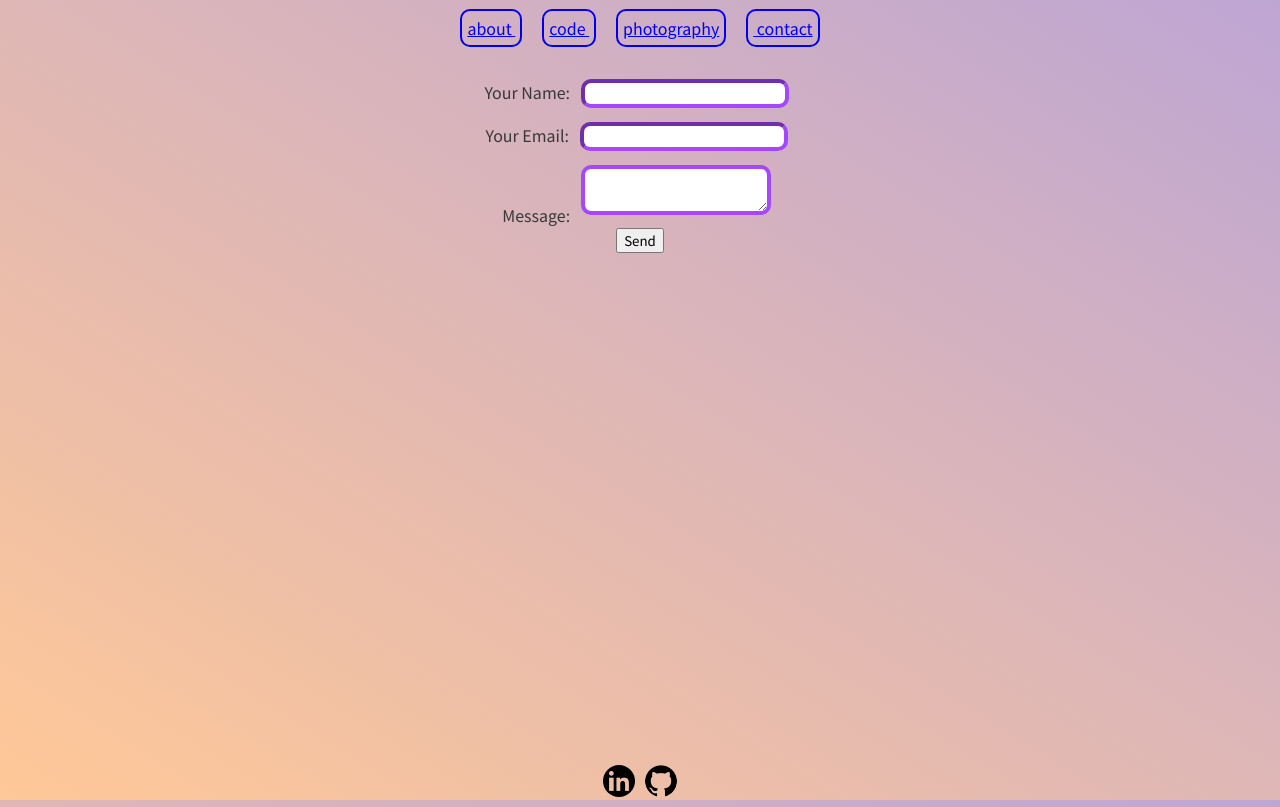
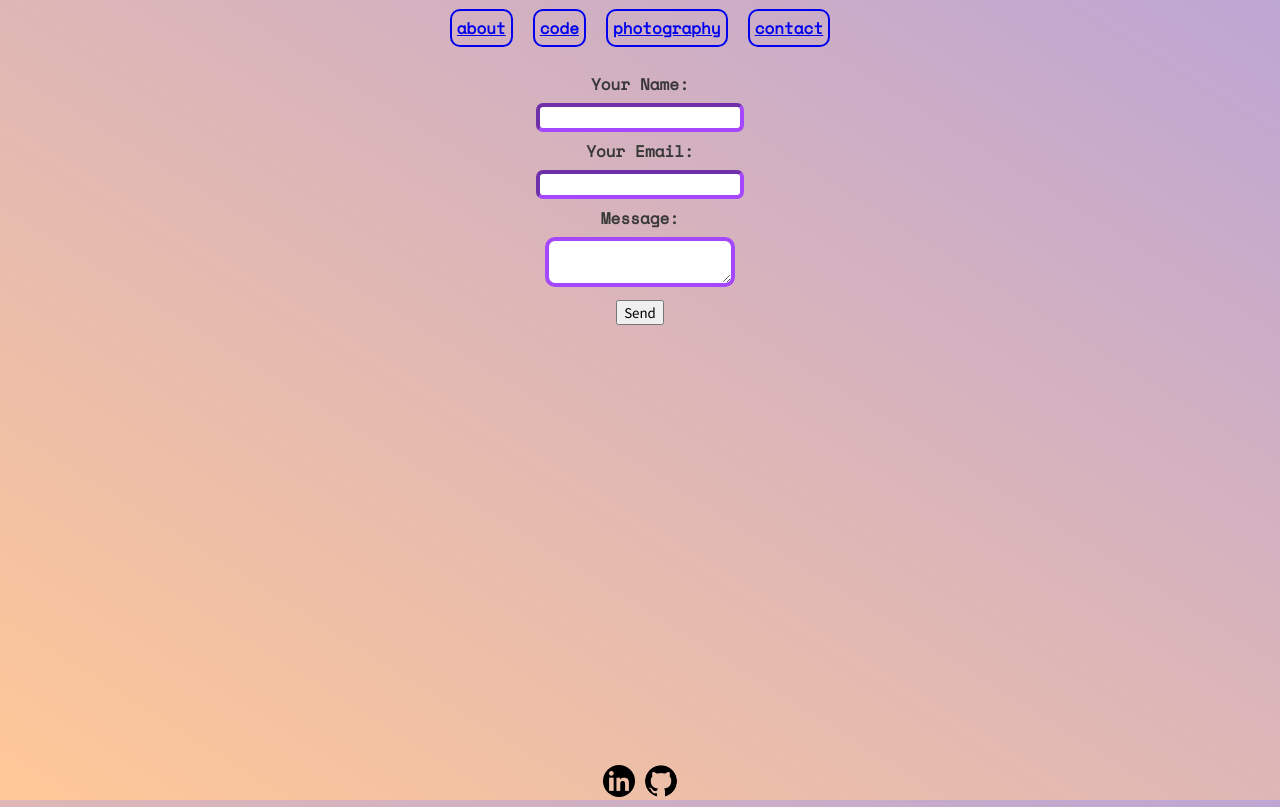
Before and after one commit to mckubisiak/my-portfolio, a React (Create React App) app: page /contact in a window 1280 px wide. Built offline with nearby package versions, Linux system fonts and the light colour scheme.

Commit message:
updated styling

```diff
--- a/public/index.html
+++ b/public/index.html
@@ -3,9 +3,20 @@
   <head>
     <meta charset="utf-8" />
     <link rel="icon" href="%PUBLIC_URL%/favicon.ico" />
-    <link rel="preconnect" href="https://fonts.googleapis.com">
-    <link rel="preconnect" href="https://fonts.gstatic.com" crossorigin>
-    <link href="https://fonts.googleapis.com/css2?family=Noto+Sans+JP:wght@300;400&family=Roboto&display=swap" rel="stylesheet">
+    <link rel="preconnect" href="https://fonts.googleapis.com" />
+    <link rel="preconnect" href="https://fonts.gstatic.com" crossorigin />
+    <link
+      href="https://fonts.googleapis.com/css2?family=Noto+Sans+JP:wght@300;400&family=Roboto&display=swap"
+      rel="stylesheet"
+    />
+    <link
+      href="https://fonts.googleapis.com/css2?family=Space+Mono:ital,wght@1,700&display=swap"
+      rel="stylesheet"
+    />
+    <link
+      href="https://fonts.googleapis.com/css2?family=Archivo+Black&family=Space+Mono&display=swap"
+      rel="stylesheet"
+    />
     <meta name="viewport" content="width=device-width, initial-scale=1" />
     <meta name="theme-color" content="#000000" />
     <meta
@@ -47,7 +58,5 @@
       To begin the development, run `npm start` or `yarn start`.
       To create a production bundle, use `npm run build` or `yarn build`.
     -->
-
   </body>
-
 </html>
--- a/src/Components/About.js
+++ b/src/Components/About.js
@@ -4,14 +4,14 @@ export default class About extends Component {
   render() {
     return (
       <div className='aboutDiv'>
-        <h1 className='main'>About Kubisiak</h1>
+        <h1 className='mainTitle'>About Kubisiak</h1>
         <div>
           <img
             src='https://scontent.fhio2-1.fna.fbcdn.net/v/t1.15752-9/224017288_926009834646601_2786340127800676735_n.jpg?_nc_cat=102&ccb=1-3&_nc_sid=ae9488&_nc_ohc=wYwCLSJORWUAX-GPsEp&_nc_ht=scontent.fhio2-1.fna&oh=524c6c70cb847cf0167fbad9db434384&oe=6126008C'
             alt='Kubisiak'
           />
           <article>
-            <p className='main'>
+            <p className='mainP'>
               A queer trans Software Engineer. I love developing with people and
               supporting everyone's common, as well as individual goals.
               Photography and{' '}
--- a/src/Components/Code.js
+++ b/src/Components/Code.js
@@ -7,7 +7,7 @@ export default class Code extends Component {
       <div className='mainDiv'>
         <div>
           <h2>Astrolocus</h2>
-          <span>
+          <span className='mainP'>
             <a
               href='https://github.com/Astromapi/astromapi-front-end'
               target='_blank'
@@ -33,7 +33,7 @@ export default class Code extends Component {
             </a>
           </span>
           <h3>React, Local storage, PostgreSQL, Heroku, CSS</h3>
-          <p className='main'>
+          <p className='mainP'>
             Astrolocus allows you to see a 3 day span of weather and sky
             visibility, along with the ability added space objects to a wish
             list and and journal entries with them in the future. I co-led the
--- a/src/Components/ContactForm.js
+++ b/src/Components/ContactForm.js
@@ -1,6 +1,6 @@
 import React, { Component } from 'react';
 import '../Styles/App.css';
-
+import '../Styles/Contact.css';
 const encode = (data) => {
   return Object.keys(data)
     .map((key) => encodeURIComponent(key) + '=' + encodeURIComponent(data[key]))
@@ -34,9 +34,10 @@ export default class Contact extends Component {
         <form name='contact' method='post' onSubmit={this.handleSubmit}>
           <input type='hidden' name='form-name' value='contact' />
 
-          <p className='main'>
+          <p className='mainP'>
             <label>
               Your Name:{' '}
+              <br></br>
               <input
                 type='text'
                 name='name'
@@ -46,9 +47,10 @@ export default class Contact extends Component {
               />
             </label>
           </p>
-          <p className='main'>
+          <p className='mainP'>
             <label>
               Your Email:{' '}
+              <br></br>
               <input
                 type='email'
                 name='email'
@@ -57,10 +59,10 @@ export default class Contact extends Component {
                 onChange={this.handleChange}
               />
             </label>
-          </p>
-          <p className='main'>
+              <br></br>
             <label>
               Message:{' '}
+              <br></br>
               <textarea
                 name='message'
                 value={message}
@@ -69,7 +71,7 @@ export default class Contact extends Component {
               />
             </label>
           </p>
-          <p className='main'>
+          <p className='mainP'>
             <button type='submit'>Send</button>
           </p>
         </form>
--- a/src/Styles/App.css
+++ b/src/Styles/App.css
@@ -2,7 +2,10 @@
 
 
 /* font-family: 'Noto Sans JP', sans-serif;
-font-family: 'Roboto', sans-serif; */
+font-family: 'Roboto', sans-serif;
+font-family: 'Archivo Black', sans-serif;
+font-family: 'Space Mono', monospace;
+*/
 
 
 
@@ -26,6 +29,8 @@ body {
 
 .header {
   padding-top: 1em;
+  font-family: 'Space Mono', monospace;
+  font-weight: bold;
 }
 
 .headerLink {
@@ -33,6 +38,7 @@ body {
   margin: 10px;
   border-radius: 10px;
   border: solid 2px;
+  font-family: 'Space Mono', monospace;
 }
 
 .footer {
@@ -60,14 +66,15 @@ article {
   align-items: center;
 }
 
-.contactDiv {
-  display: flex;
-  justify-content: center;
-  align-items: center;
-  border-radius: 13px;
+
+
+.mainTitle {
+  color: #383838;
+  font-family: 'Archivo Black', sans-serif;
 }
 
-.main {
+.mainP {
+  font-family: 'Space Mono', monospace;
   color: #383838;
 }
 
--- a/src/Styles/Code.css
+++ b/src/Styles/Code.css
@@ -1,8 +1,16 @@
 h3 {
   color: rgb(48, 48, 48);
   max-width: 95%;
+  font-family: 'Archivo Black', sans-serif;
+
 }
 
 h2 {
   color: rgb(48, 48, 48);
+  font-family: 'Archivo Black', sans-serif;
+
 }
+
+span {
+  font-family: 'Space Mono', monospace;
+}
--- a/src/Styles/Contact.css
+++ b/src/Styles/Contact.css
@@ -1,3 +1,12 @@
 input {
   border-radius: 7px;
 }
+
+form {
+  margin: 0 auto;
+}
+
+label {
+  font-family: 'Space Mono', monospace;
+  font-weight: bold;
+}
```
Also changed, not shown: src/Components/Header.js (+4 -4 lines), src/Components/LandingPage.js (deleted, +0 -12 lines).
